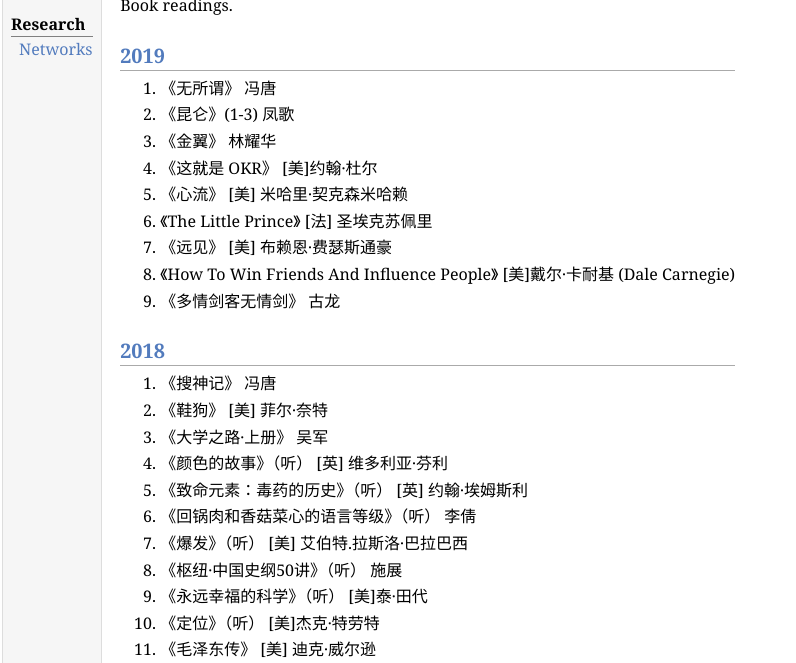
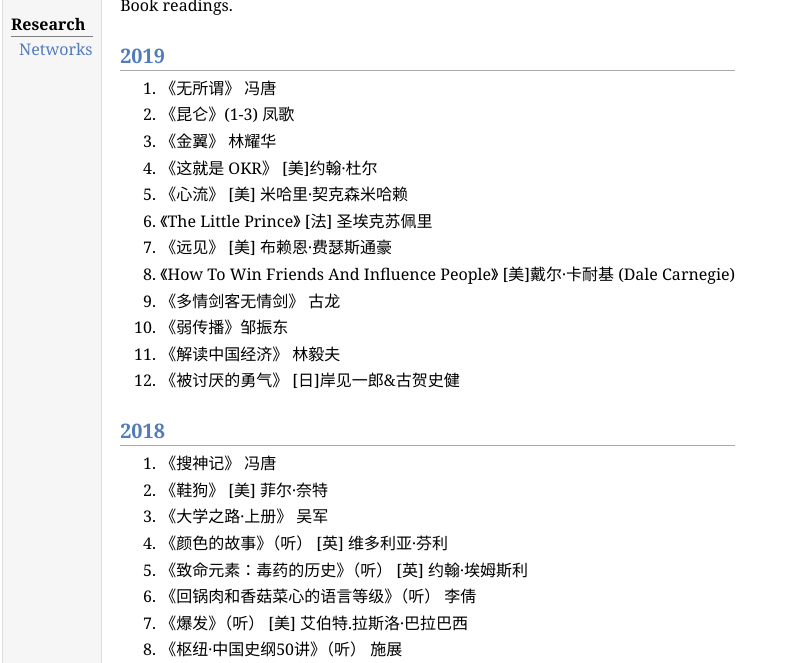
Before and after one commit to fs302/FindShine.com, a plain HTML site: page FindShine/me/reading.html in a window 1280 px wide. Shown: the part 103-766 px from the top of the page, without its empty margins (0-796 px from the left). Drawn offline with Linux system fonts and the light colour scheme.

Commit message:
add reading

```diff
--- a/FindShine/me/reading.html
+++ b/FindShine/me/reading.html
@@ -42,6 +42,12 @@
 <li><p>《How To Win Friends And Influence People》 [美]戴尔·卡耐基 (Dale Carnegie)</p>
 </li>
 <li><p>《多情剑客无情剑》 古龙</p>
+</li>
+<li><p>《弱传播》邹振东</p>
+</li>
+<li><p>《解读中国经济》 林毅夫</p>
+</li>
+<li><p>《被讨厌的勇气》 [日]岸见一郎&amp;古贺史健</p>
 </li>
 </ol>
 <h2>2018</h2>
@@ -187,7 +193,7 @@
 </ol>
 <div id="footer">
 <div id="footer-text">
-Page generated 2019-07-15 19:04:24 CST, by <a href="http://jemdoc.jaboc.net/">jemdoc</a>.
+Page generated 2019-09-17 11:44:01 CST, by <a href="http://jemdoc.jaboc.net/">jemdoc</a>.
 </div>
 </div>
 </td>
```
Also changed, not shown: 1 other file.
